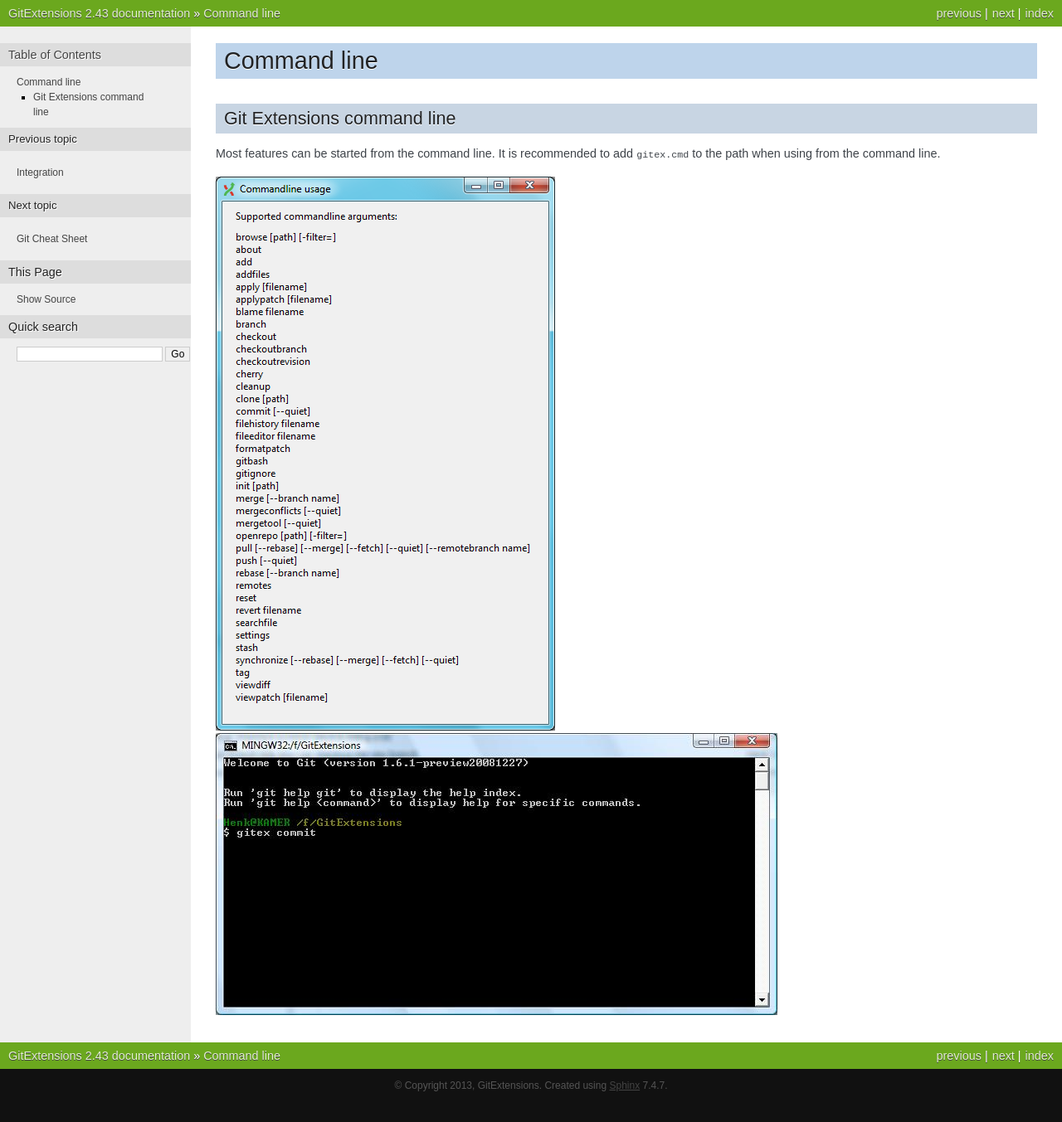
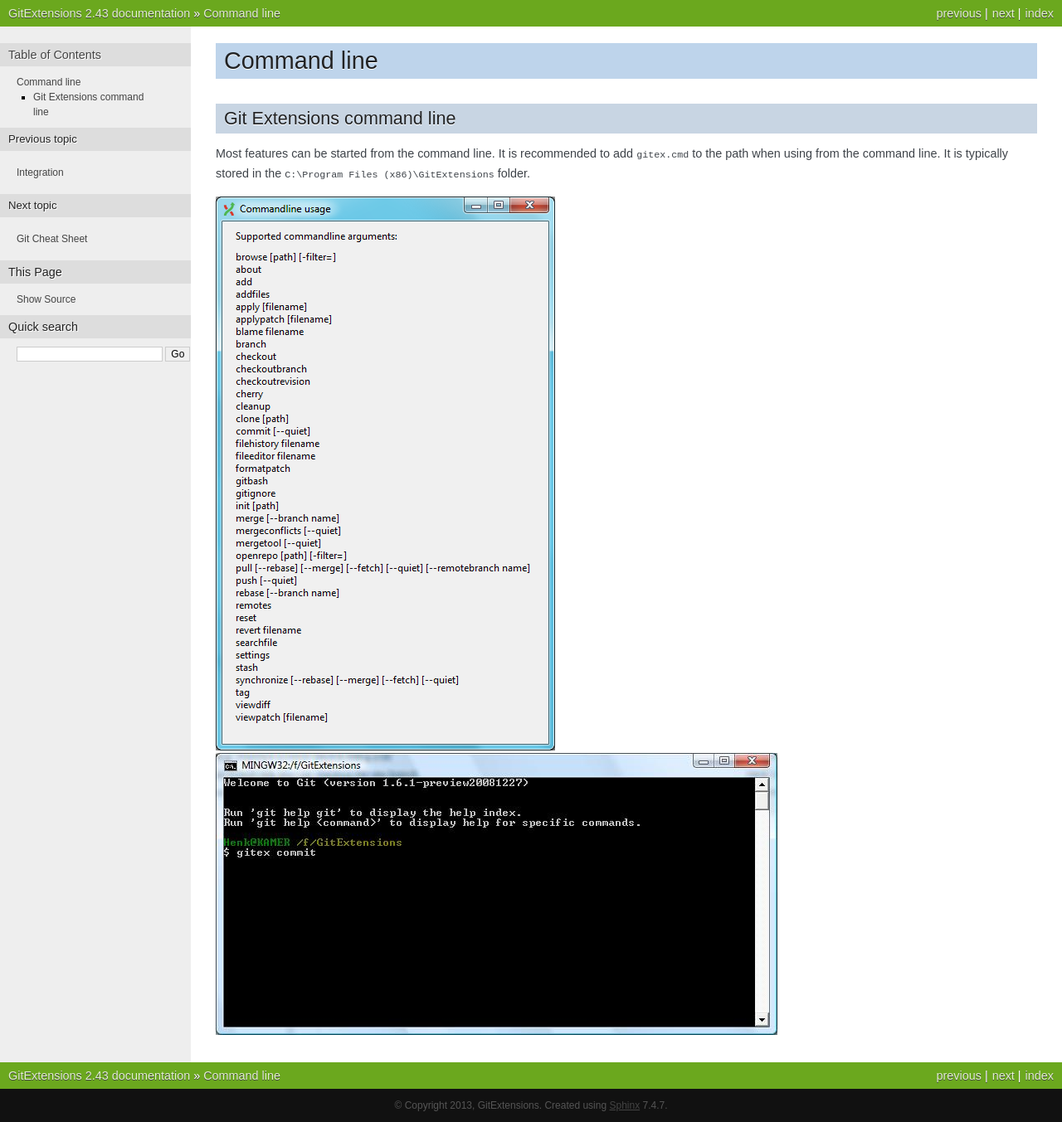
Before and after one commit to martinqt/GitExtensionsDoc, a Sphinx documentation site: the page built from source/command_line.rst, in a window 1280 px wide. Shown: the whole page at 83% size. Built offline with Sphinx 7.4.7, drawn with Linux system fonts in a browser that asks for light colours; before the commit the page ends 1329 px from its top, so only the background shows below that.

Commit message:
Add gitex.cmd location

```diff
--- a/source/command_line.rst
+++ b/source/command_line.rst
@@ -5,7 +5,7 @@
 ---------------------------
 
 Most features can be started from the command line. It is recommended to add ``gitex.cmd`` to the path
-when using from the command line.
+when using from the command line. It is typically stored in the ``C:\Program Files (x86)\GitExtensions`` folder.
 
 .. image:: /images/command_line_usage.png
 
```
